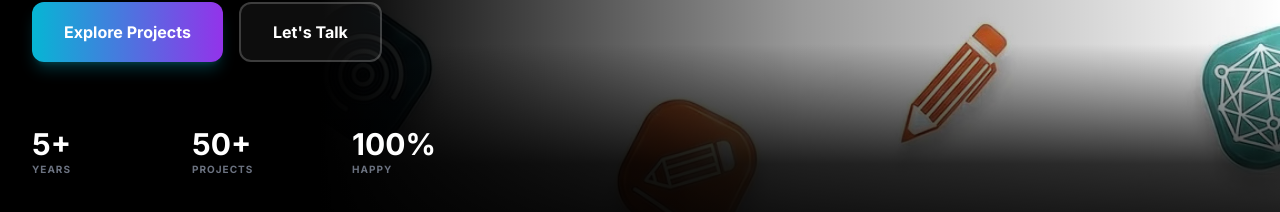
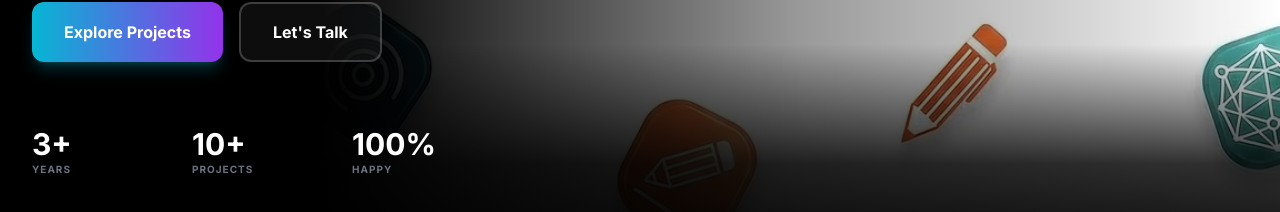
Before and after one commit to Ferny121991/Portafolio, a React (Vite) app: page / in a window 1280 px wide. Shown: the part 516-728 px from the top of the page. Built offline with nearby package versions, Linux system fonts and the light colour scheme.

Commit message:
cambios de infomacion en la parte hero

```diff
--- a/src/App.tsx
+++ b/src/App.tsx
@@ -316,11 +316,11 @@ function App() {
               {/* Quick Stats */}
               <div className="mt-16 grid grid-cols-3 gap-8 animate-fade-in opacity-0 stagger-4 max-w-md">
                 <div>
-                  <div className={`text-3xl font-bold ${isDarkMode ? 'text-white' : 'text-gray-900'}`}>5+</div>
+                  <div className={`text-3xl font-bold ${isDarkMode ? 'text-white' : 'text-gray-900'}`}>3+</div>
                   <div className={`text-[10px] uppercase tracking-widest font-bold ${isDarkMode ? 'text-gray-500' : 'text-gray-400'}`}>Years</div>
                 </div>
                 <div>
-                  <div className={`text-3xl font-bold ${isDarkMode ? 'text-white' : 'text-gray-900'}`}>50+</div>
+                  <div className={`text-3xl font-bold ${isDarkMode ? 'text-white' : 'text-gray-900'}`}>10+</div>
                   <div className={`text-[10px] uppercase tracking-widest font-bold ${isDarkMode ? 'text-gray-500' : 'text-gray-400'}`}>Projects</div>
                 </div>
                 <div>
```
